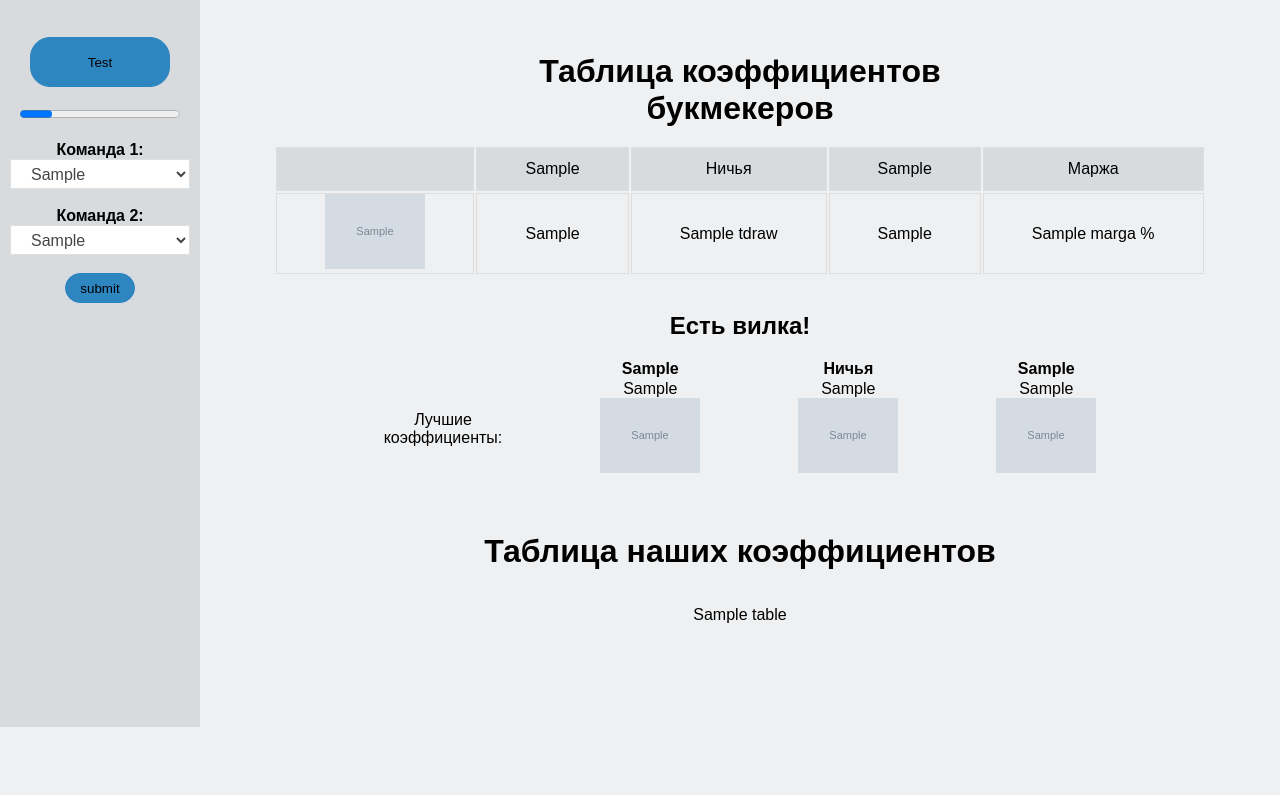
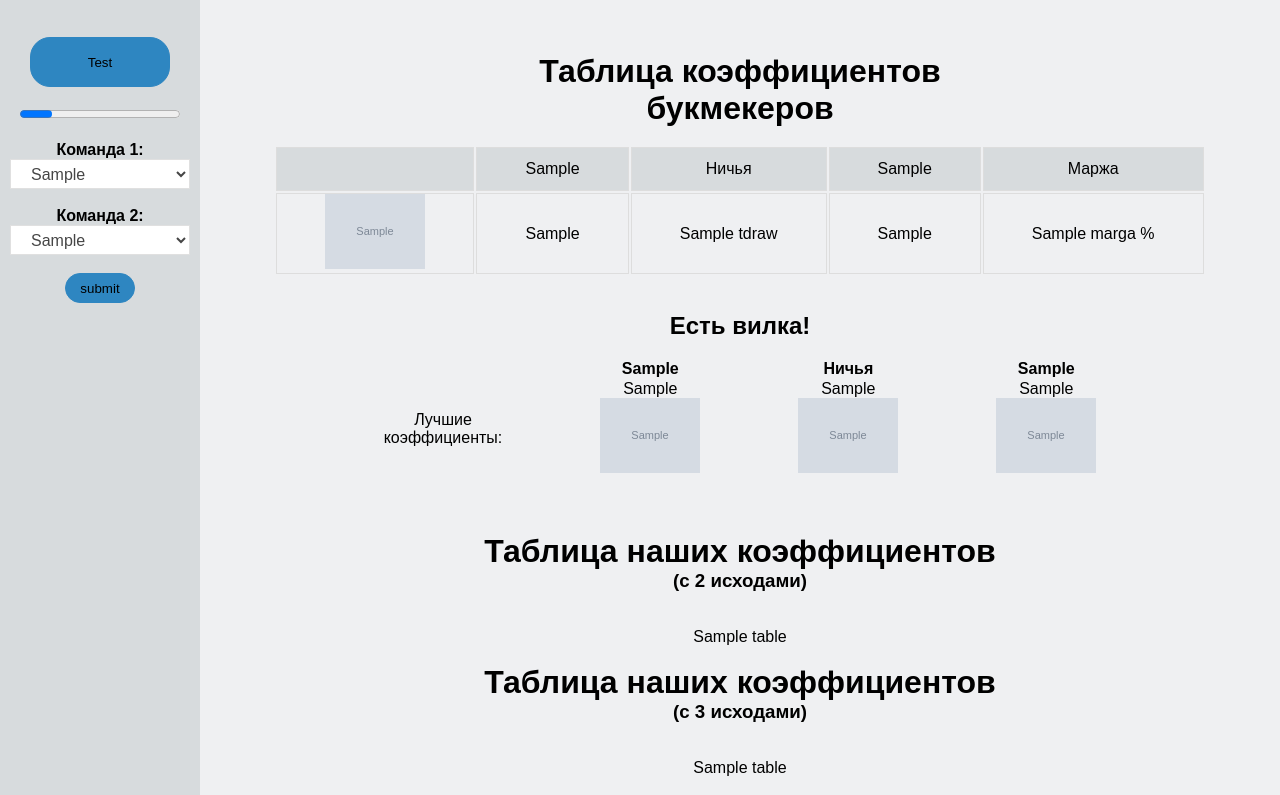
Before and after one commit to dabudaeva/stavki, a Flask app: template templates/bet.html in a window 1280 px wide. Shown: the part 73-868 px from the top of the page. Before the commit the page ends 800 px from the top, so only its background shows below. Run offline with Flask 2, Linux system fonts and the light colour scheme; the template is opened without the code that fills it: most values are stand-ins (such as "Sample title", 1, 10 or a date in 2020); grey boxes marked "Sample" are stand-in pictures; some libraries are stand-ins or nearby versions.

Commit message:
modified

```diff
--- a/app.py
+++ b/app.py
@@ -66,9 +66,12 @@ def bet():
     best_coef, link, logo = None, None, None
 
     preds = pd.read_csv('data/ratings/predicted2.csv', index_col=[0])
+    preds3 = pd.read_csv('data/ratings/predicted3.csv', index_col=[0])
     coefs = 1/preds.iloc[:, 2:]
+    coefs3 = 1 / preds3.iloc[:, 2:]
 
     coefs[['home_team', 'away_team']] = preds[['home_team', 'away_team']]
+    coefs3[['home_team', 'away_team']] = preds3[['home_team', 'away_team']]
     teams = {'Qatar':'Катар', 'Ecuador':'Эквадор', 'Senegal':'Сенегал', 'Netherlands':'Нидерланды',
              'England':'Англия', 'Iran':'Иран', 'USA':'США', 'Wales':'Уэльс', 'Argentina':'Аргентина',
              'Saudi Arabia':'Саудовская Аравия', 'Mexico':'Мексика', 'Poland':'Польша',
@@ -79,9 +82,12 @@ def bet():
              'Cameroon':'Камерун', 'Portugal':'Португалия', 'Ghana':'Гана', 'Uruguay':'Уругвай',
              'South Korea':'Южная Корея'}
     coefs.home_team = coefs.home_team.map(teams)
+    coefs3.home_team = coefs3.home_team.map(teams)
     coefs.away_team = coefs.away_team.map(teams)
+    coefs3.away_team = coefs3.away_team.map(teams)
 
     df_select_coef=pd.DataFrame(columns=['Команда 1', 'Команда 2'])
+    df_select_coef3 = pd.DataFrame(columns=['Команда 1', 'Команда 2'])
 
     if request.method == 'POST':
         if request.form.get('update_data') == 'Update!':
@@ -113,6 +119,8 @@ def bet():
                         df_select.loc[df_select.Draw==best_coef[1], 'homepage'].item(),
                         df_select.loc[df_select.W2==best_coef[2], 'homepage'].item()]
         except: pass
+
+        # 2 исхода
 
         try:
             df_select_coef = coefs.loc[(coefs.home_team == select1) & (coefs.away_team == select2)]
@@ -159,6 +167,52 @@ def bet():
                 df_select_coef = df_select_coef.apply(lambda x: x.astype('object'))
             except: pass
 
+        # 3 исхода
+
+        try:
+            df_select_coef3 = coefs3.loc[(coefs3.home_team == select1) & (coefs3.away_team == select2)]
+            if df_select_coef3.empty:
+                df_select_coef3 = pd.DataFrame(columns=['Команда 1', 'Ничья', 'Команда 2'])
+            df_select_coef3 = pd.DataFrame([df_select_coef3[['mean_home', 'mean_draw', 'mean_away']].to_numpy()[0],
+                                            df_select_coef3[['lm_home', 'lm_draw', 'lm_away']].to_numpy()[0],
+                                            df_select_coef3[['knn_home', 'knn_draw', 'knn_away']].to_numpy()[0],
+                                            df_select_coef3[['rf_home', 'rf_draw', 'rf_away']].to_numpy()[0],
+                                            df_select_coef3[['gb_home', 'gb_draw', 'gb_away']].to_numpy()[0],
+                                            df_select_coef3[['lgbm_home', 'lgbm_draw', 'lgbm_away']].to_numpy()[0],
+                                            df_select_coef3[['xgb_home', 'xgb_draw', 'xgb_away']].to_numpy()[0],
+                                            df_select_coef3[['cb_home', 'cb_draw', 'cb_away']].to_numpy()[0],
+                                            df_select_coef3[['sc_home', 'sc_draw', 'sc_away']].to_numpy()[0],
+                                            df_select_coef3[['nn_home', 'nn_draw', 'nn_away']].to_numpy()[0]],
+                                           index=['Mean', 'LogisticRegression', 'KNeighborsClassifier',
+                                                  'RandomForestClassifier', 'GradientBoostingClassifier',
+                                                  'LGBMClassifier', 'XGBClassifier',
+                                                  'CatBoostClassifier', 'StackingClassifier',
+                                                  'Simple NN'], columns=[select1, 'Ничья', select2])
+            df_select_coef3 = df_select_coef3.round(2)
+            df_select_coef3 = df_select_coef3.apply(lambda x: x.astype('object'))
+        except:
+            try:
+                df_select_coef3 = coefs3.loc[(coefs3.home_team == select2) & (coefs3.away_team == select1)]
+                if df_select_coef3.empty:
+                    df_select_coef3 = pd.DataFrame(columns=['Команда 1', 'Ничья', 'Команда 2'])
+                df_select_coef3 = pd.DataFrame([df_select_coef3[['mean_away', 'mean_draw', 'mean_home']].to_numpy()[0],
+                                                df_select_coef3[['lm_away', 'lm_draw', 'lm_home']].to_numpy()[0],
+                                                df_select_coef3[['knn_away', 'knn_draw', 'knn_home']].to_numpy()[0],
+                                                df_select_coef3[['rf_away', 'rf_draw', 'rf_home']].to_numpy()[0],
+                                                df_select_coef3[['gb_away', 'gb_draw', 'gb_home']].to_numpy()[0],
+                                                df_select_coef3[['lgbm_away', 'lgbm_draw', 'lgbm_home']].to_numpy()[0],
+                                                df_select_coef3[['xgb_away', 'xgb_draw', 'xgb_home']].to_numpy()[0],
+                                                df_select_coef3[['cb_away', 'cb_draw', 'cb_home']].to_numpy()[0],
+                                                df_select_coef3[['sc_away', 'sc_draw', 'sc_home']].to_numpy()[0],
+                                                df_select_coef3[['nn_away', 'nn_draw', 'nn_home']].to_numpy()[0]],
+                                               index=['Mean', 'LogisticRegression', 'KNeighborsClassifier',
+                                                      'RandomForestClassifier', 'GradientBoostingClassifier',
+                                                      'LGBMClassifier', 'XGBClassifier',
+                                                      'CatBoostClassifier', 'StackingClassifier',
+                                                      'Simple NN'], columns=[select1, 'Ничья', select2])
+                df_select_coef3 = df_select_coef3.round(2)
+                df_select_coef3 = df_select_coef3.apply(lambda x: x.astype('object'))
+            except: pass
 
 
     return render_template('bet.html',
@@ -172,6 +226,7 @@ def bet():
                            best_coef=best_coef,
                            best_link=link, best_logo=logo,
                            tables=[df_select_coef.to_html(classes='table')],
+                           tables3=[df_select_coef3.to_html(classes='table')],
                            )
 
 @app.route('/fork', methods=['GET', 'POST'])
--- a/static/styles.css
+++ b/static/styles.css
@@ -193,13 +193,6 @@ main{
 }
 
 .fork tr:nth-child(even){background-color: #f2f2f2;}
-.table tr:hover {background-color: #ddd;}
-
-.table th {
-  padding-top: 12px;
-  padding-bottom: 12px;
-  background-color: #D7DBDD;
-}
 
 .bet {
     width: 1000px;
--- a/templates/bet.html
+++ b/templates/bet.html
@@ -196,9 +196,21 @@
                 <div class="table-3" align="center">
                     <br>
                     <h1>Таблица наших коэффициентов</h1>
+                    <h3>(с 2 исходами)</h3>
                     </br>
                     <br>
                     {% for table in tables %}
+                        {{ table|safe }}
+                    {% endfor %}
+                    </br>
+                </div>
+                <div class="table-3" align="center">
+                    <br>
+                    <h1>Таблица наших коэффициентов</h1>
+                    <h3>(с 3 исходами)</h3>
+                    </br>
+                    <br>
+                    {% for table in tables3 %}
                         {{ table|safe }}
                     {% endfor %}
                     </br>
```
Also changed, not shown: 1 other file.
